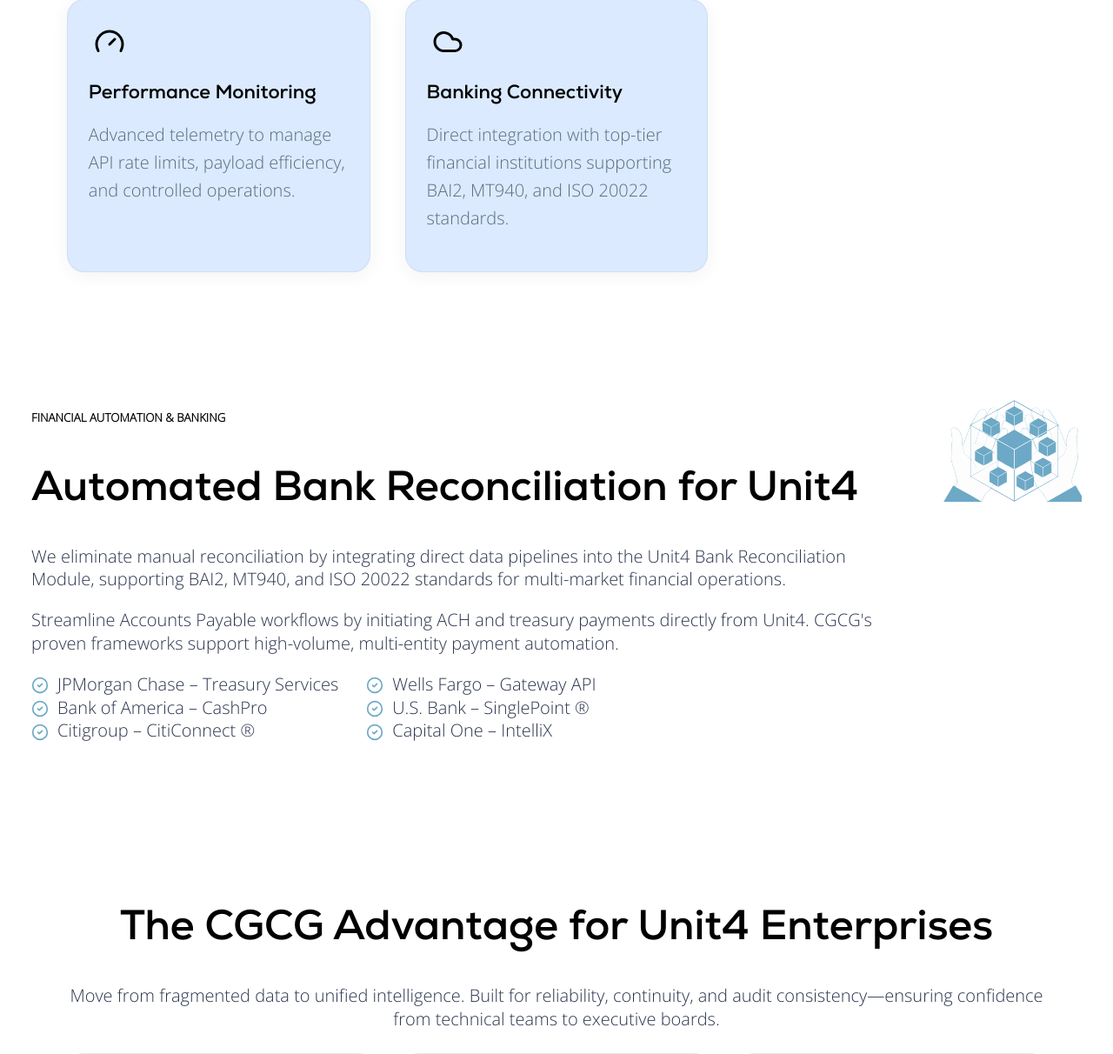
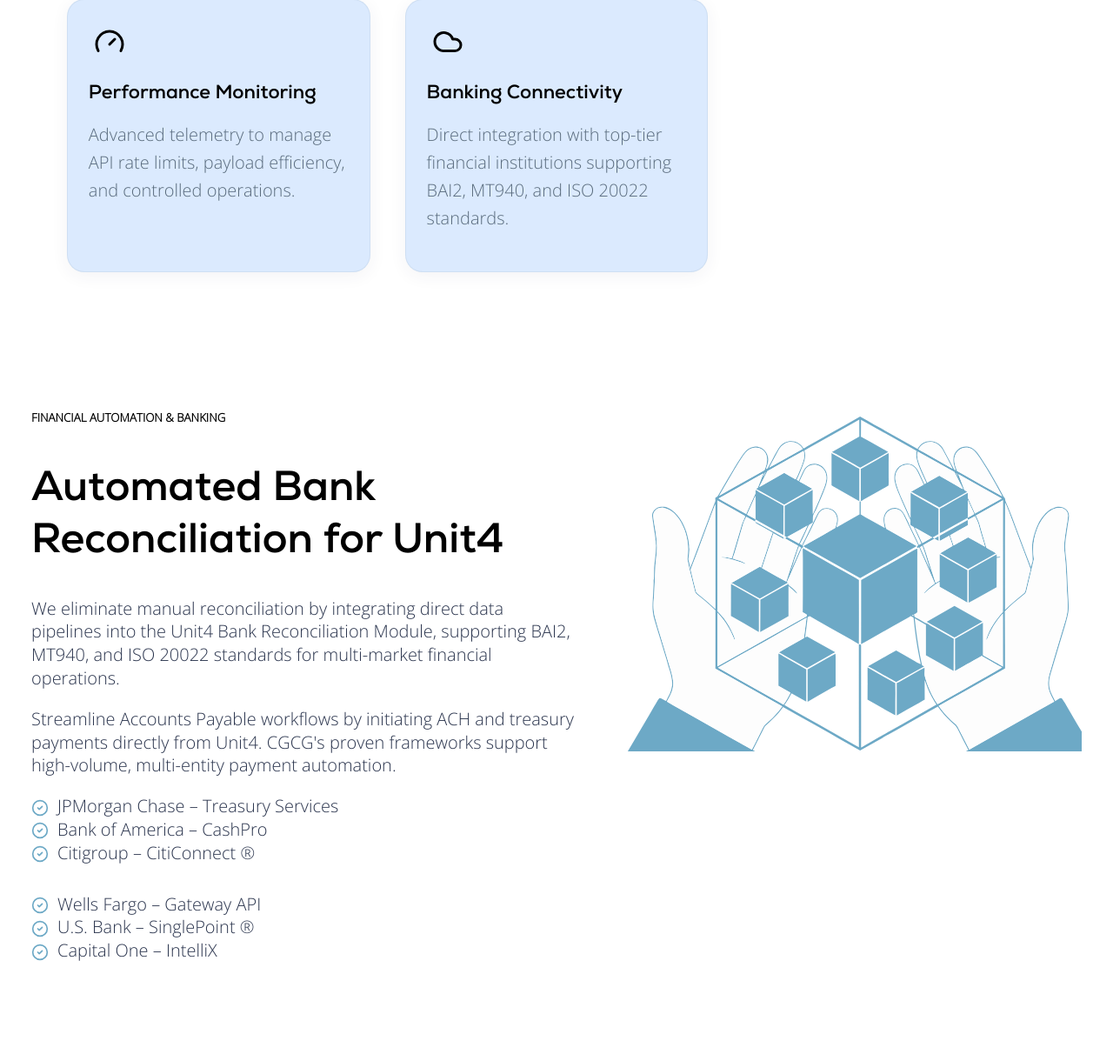
Before and after one commit to cgcgweb/cgcgweb.github.io, a PHP site: page /erp-unit4/index.html in a window 1280 px wide. Shown: the part 2951-4163 px from the top of the page at 87% size. Run offline with PHP 8.4, Linux system fonts and the light colour scheme.

Commit message:
Update erp.css

```diff
--- a/erp-unit4/erp.css
+++ b/erp-unit4/erp.css
@@ -124,9 +124,12 @@ img {
     margin: 0;
 }
 
+.s4l {
+    flex: 1 1 400px;
+}
+
 .s4r {
-    max-width: 500px;
-    flex: 1 1 300px;
+    max-width: 100%;
 }
 
 .s4r img {
```
